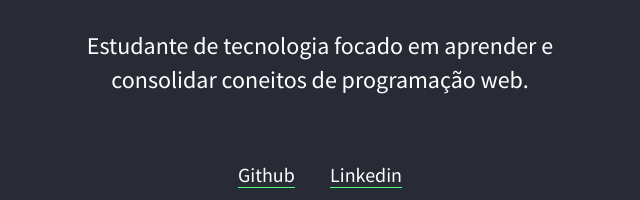
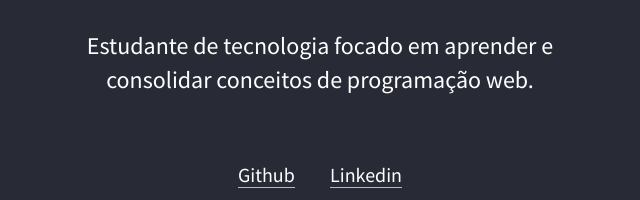
Before and after one commit to Raulbarbosa/Rocketseat-LauchBase, a plain HTML site: page index.html in a window 1280 px wide. Shown: the part 543-743 px from the top of the page, 320-960 px from the left. Drawn offline with Linux system fonts and the light colour scheme.

Commit message:
Alteraçao no index.html

```diff
--- a/index.html
+++ b/index.html
@@ -18,7 +18,7 @@
             alt="Raul Barbosa">
         <h1>Raul Barbosa</h1>
         <h2>Aluno - <a href="https://rocketseat.com.br/" target="blank">Rocketseat</a></h2>
-        <p>Estudante de tecnologia focado em aprender e consolidar coneitos de programação web.</p>
+        <p>Estudante de tecnologia focado em aprender e consolidar conceitos de programação web.</p>
     </div>
     <footer>
         <div id="links-footer" class="links">
```
